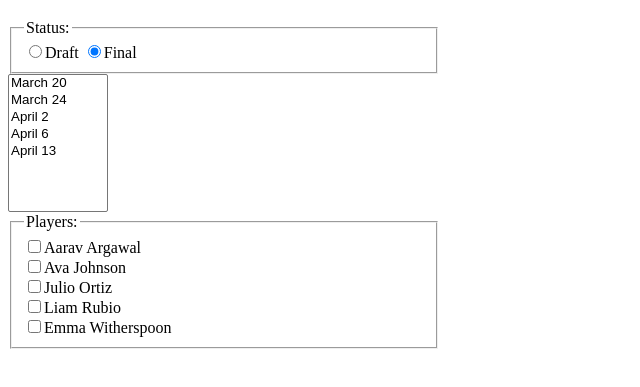
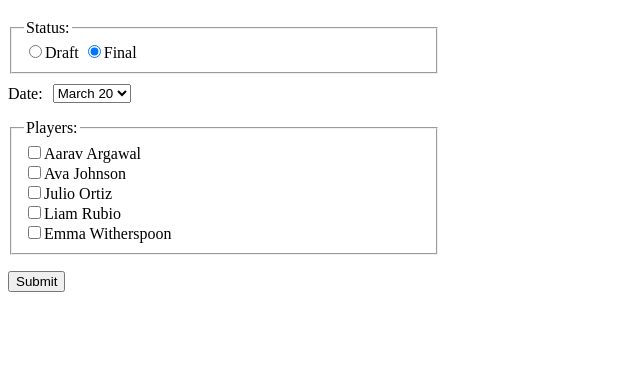
Before and after one commit to kobybarlow/10.03-Lab---JavaScript-in-the-Browser, a website: page index.html in a window 1280 px wide. Shown: the part 61-448 px from the top of the page, without its empty margins (0-640 px from the left). Drawn offline with Linux system fonts and the light colour scheme; files that its build step writes are made by us from their sources.

Commit message:
Lab Activity Completed

```diff
--- a/index.html
+++ b/index.html
@@ -9,38 +9,51 @@
   <link rel="stylesheet" href="style.css">
 </head>
 
-<form>
 <body>
+<form id="lineupForm">
   <h1>Starting Lineup</h1>
+
 <fieldset>
   <legend>Status: </legend>
-  <input type="radio" value="status" name="status">Draft</button>
-  <input type="radio" value="status" name="status" checked>Final</button>
-
+  <label><input type="radio" name="status" value="Draft">Draft</label>
+  <label><input type="radio" name="status" value="Final" checked>Final</label>
 </fieldset>
 
-<form id='form2'>
-  <select width="100" style="width:100px" size="8" multiple>
-    <option value="Date1">March 20</option>
-    <option value="Date2">March 24</option>
-    <option value="Date3">April 2</option>
-    <option value="Date4">April 6</option>
-    <option value="Date5">April 13</option>
+<div class="Datesrow">
+  <label for="Dates">Date: </label>
+  <select name="Dates" id="Dates">
+    <option value="March 20">March 20</option>
+    <option value="March 24">March 24</option>
+    <option value="April 2">April 2</option>
+    <option value="April 6">April 6</option>
+    <option value="April 13">April 13</option>
   </select>
-</form>
+</div>
 
+<p>
 <fieldset>
   <legend>Players:</legend>
   <ul>
-    <input type="checkbox">Aarav Argawal</button><br>
-    <input type="checkbox">Ava Johnson</button><br>
-    <input type="checkbox">Julio Ortiz</button><br>
-    <input type="checkbox">Liam Rubio</button><br>
-    <input type="checkbox">Emma Witherspoon</button>
+    <label><input type="checkbox" name="players" value="Aarav Argawal">Aarav Argawal</label><br>
+    <label><input type="checkbox" name="players" value="Ava Johnson">Ava Johnson</label><br>
+    <label><input type="checkbox" name="players" value="Julio Ortiz">Julio Ortiz</label><br>
+    <label><input type="checkbox" name="players" value="Liam Rubio">Liam Rubio</label><br>
+    <label><input type="checkbox" name="players" value="Emma Witherspoon">Emma Witherspoon</label>
   </ul>
 </fieldset>
+</p>
+
+
+
+<div class="subbutton">
+<input type="submit" value="Submit">
 </div>
-</body>
+
+<p id="Output"></p>
+
 </form>
 
+<script src="script.js"></script>
+
+</body>
 </html>
```
Also changed, not shown: dist/script.js, dist/style.css.
